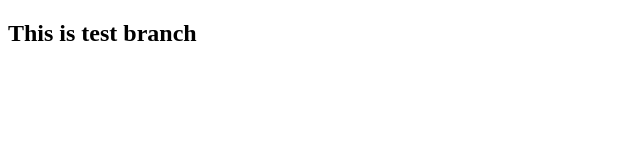
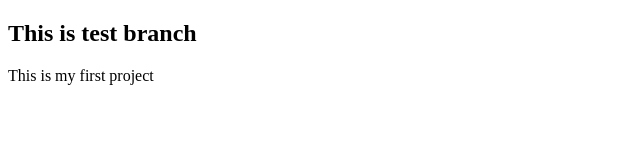
Before and after one commit to CheharaWickaramasuriya/GitTest, a plain HTML site: page index.html in a window 1280 px wide. Shown: the whole page, without its empty margins (0-640 px from the left). Drawn offline with Linux system fonts and the light colour scheme.

Commit message:
Update index.html

```diff
--- a/index.html
+++ b/index.html
@@ -9,5 +9,8 @@
         <h2>
             This is test branch
         </h2>
+        <p>
+            This is my first project
+        </p>
     </body>
 </html>
```
